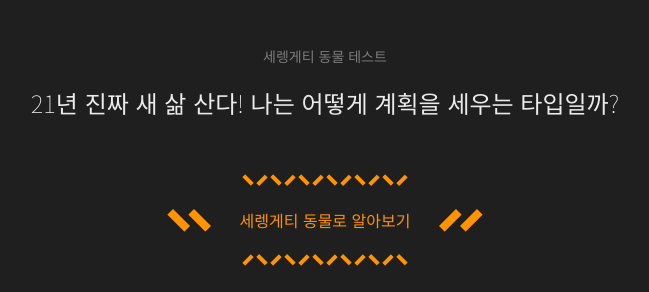
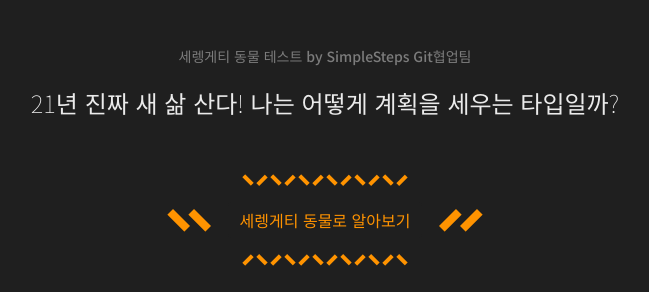
Before and after one commit to younghyunlee22/mbtiGit, a plain HTML site: page index.html in a window 1280 px wide. Shown: the top 292 px of the page, without its empty margins (315-964 px from the left). Drawn offline with nearby package versions, Linux system fonts and the light colour scheme.

Commit message:
Added Team Name

```diff
--- a/index.html
+++ b/index.html
@@ -16,7 +16,7 @@
 </head>
 <body class="container">
     <article class="start">
-        <h1 class="main-title mt-5 text-center">세렝게티 동물 테스트</h1>
+        <h1 class="main-title mt-5 text-center">세렝게티 동물 테스트 by SimpleSteps Git협업팀</h1>
         <h2 class="sub-title mt-3 text-center">21년 진짜 새 삶 산다! 나는 어떻게 계획을 세우는 타입일까?</h1>
         <img class="updown-slash mt-5" src="img/up-slash.png" alt="up-slash">
         <div class="start-cover mt-3 mb-3">
```
